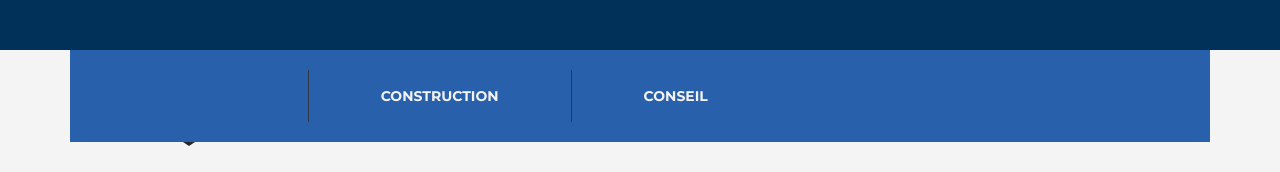
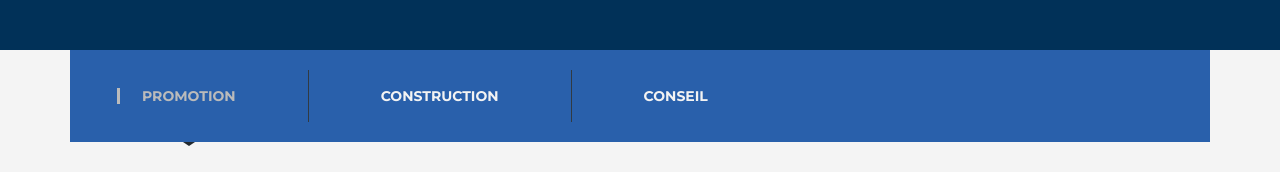
Before and after one commit to Malimbe/CHANAT-IMMOBILIER, a plain HTML site: page Chanat immobilier/construct/index.html in a window 1280 px wide. Shown: the part 707-879 px from the top of the page. Drawn offline with Linux system fonts and the light colour scheme; some packages are replaced by stand-ins of ours; files whose address does not match are found by name.

Commit message:
Style: change active tab color to light gray for Promotion/Construction/Conseil

```diff
--- a/Chanat immobilier/construct/css/style.css
+++ b/Chanat immobilier/construct/css/style.css
@@ -1013,11 +1013,11 @@ textarea {
 	background: none;
 	border: none;
 	opacity: 1;
-	color: #2960ab;
+	color: #bbbbbb;
 }
 
 .nav-tabs>li.active>a:before {
-	background: #2960ab;
+	background: #bbbbbb;
 }
 
 .nav-tabs>li.active>a:after {
```
Also changed, not shown: 1 other file.
